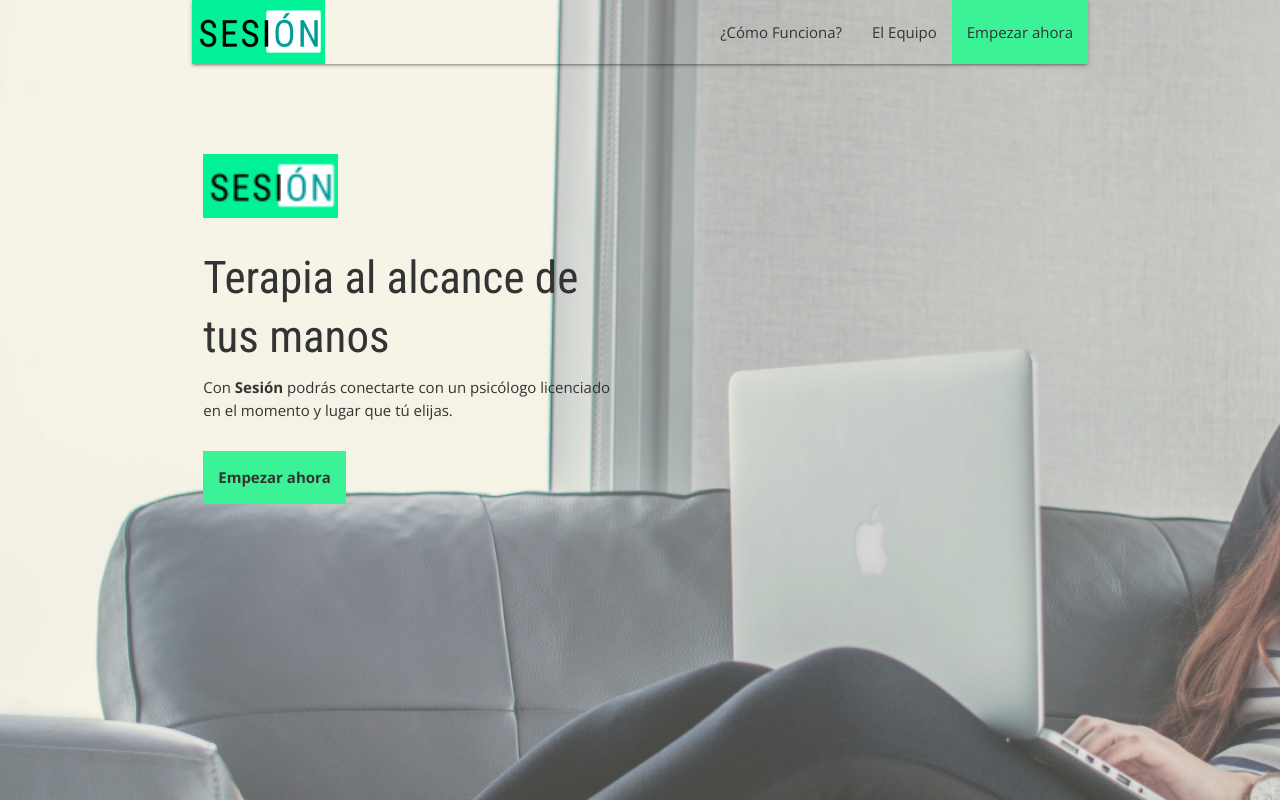
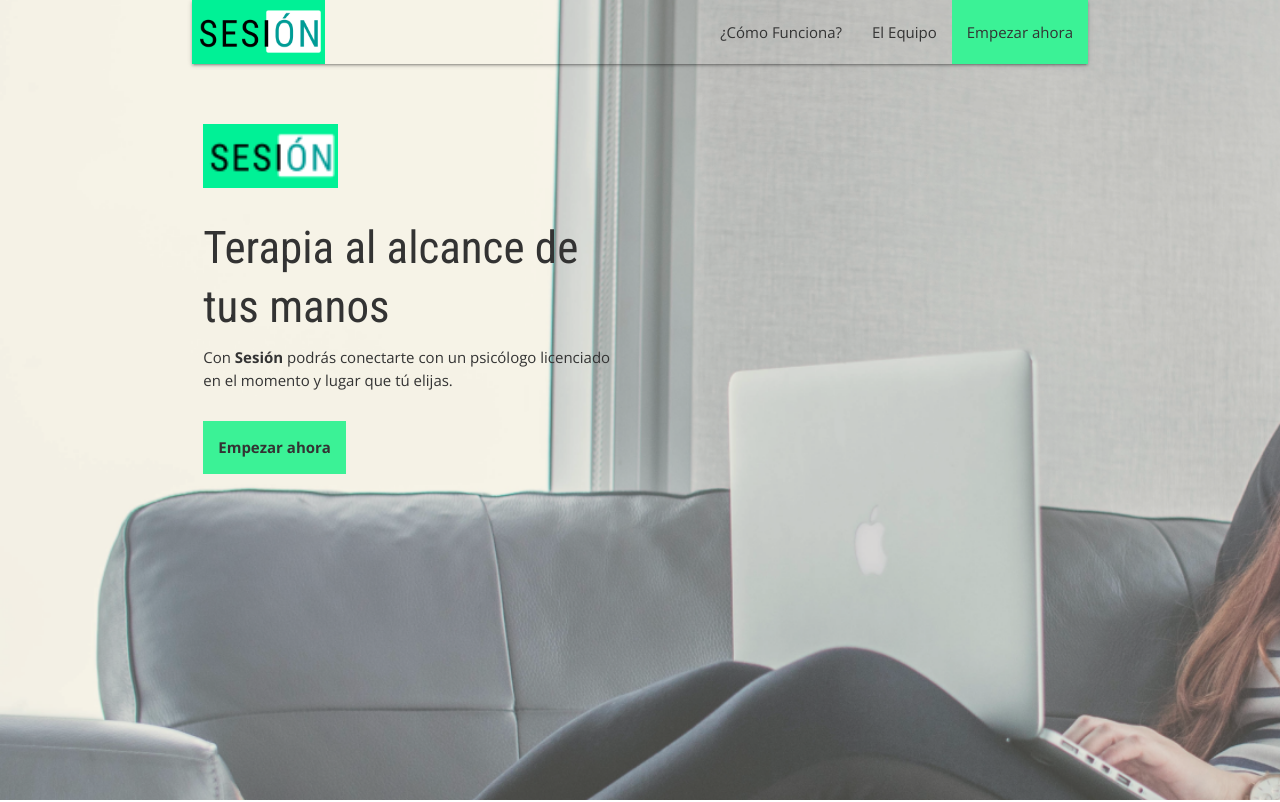
Before and after one commit to developerVilchez/sesion, a website: page src/index.html in a window 1280 px wide. Shown: the top 802 px of the page. Drawn offline with nearby package versions, Linux system fonts and the light colour scheme; files whose address does not match are found by name.

Commit message:
modifica las seccion info

```diff
--- a/src/style.css
+++ b/src/style.css
@@ -147,7 +147,7 @@ p {
  }
 
 .info {
- padding-top: 6em;
+ padding-top: 4em;
  padding-bottom: 2em;
 }
 
```
